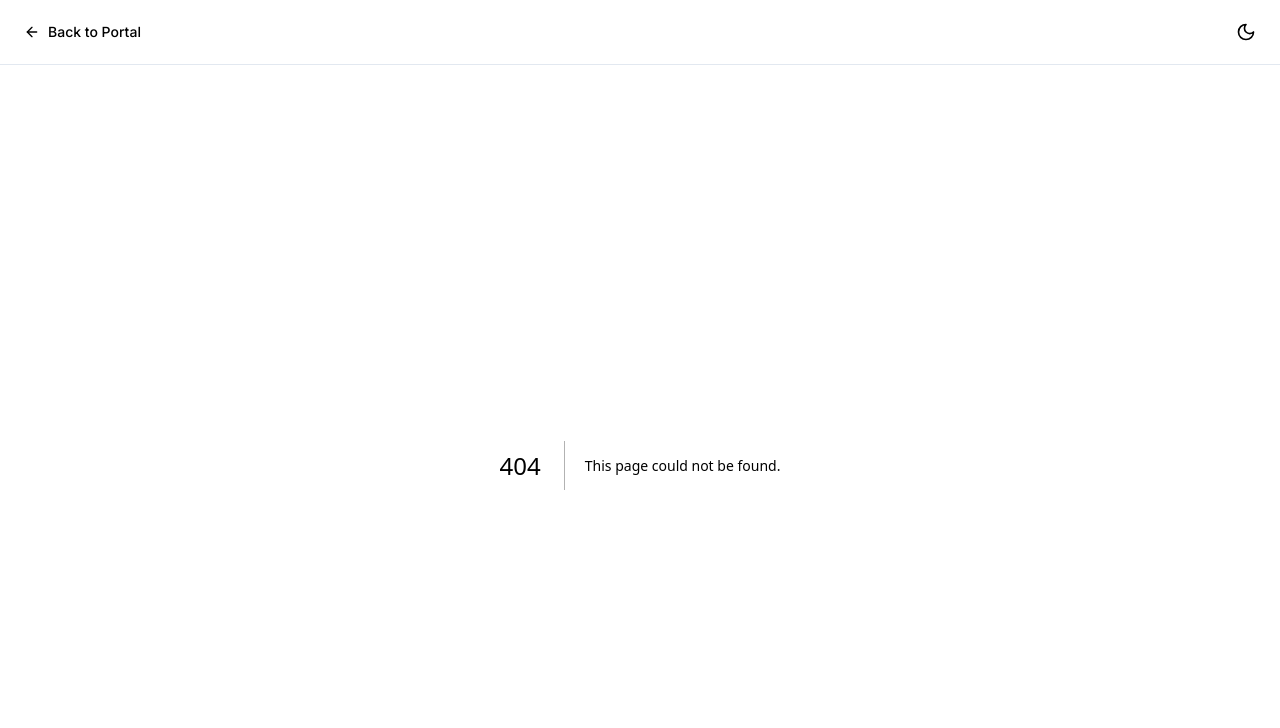
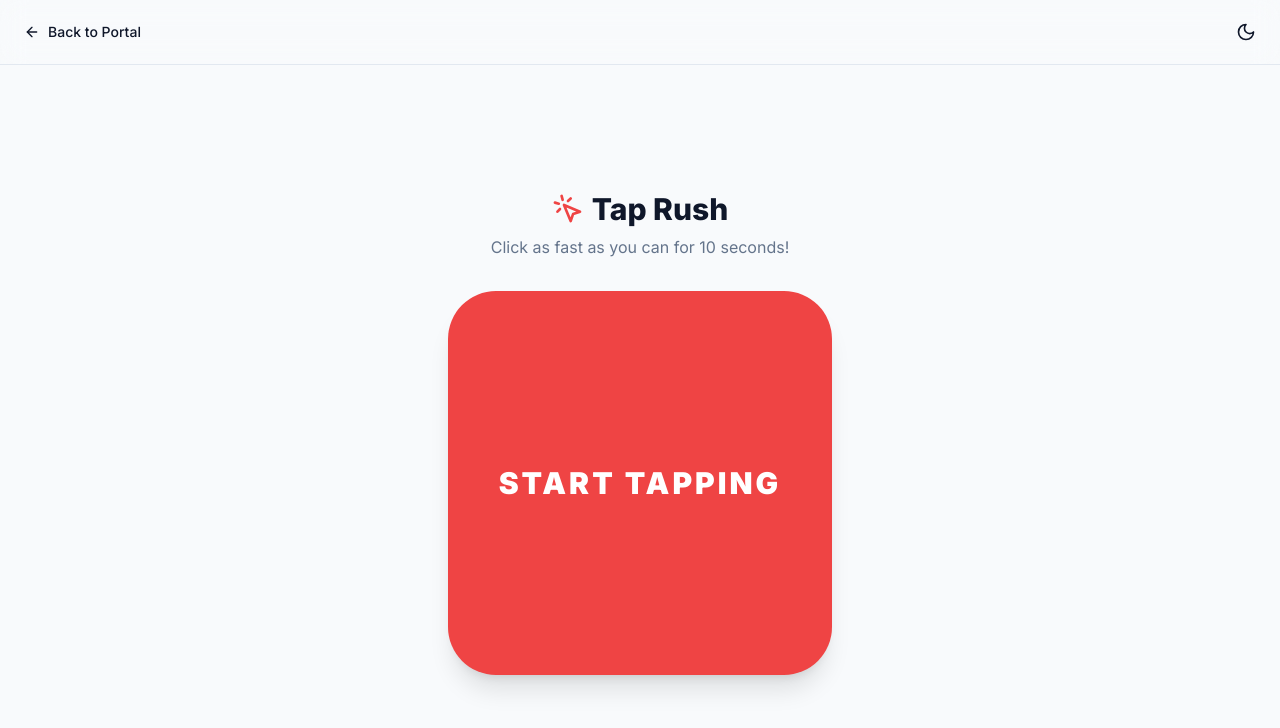
Before and after one commit to Prem759-0/landing-page-universe, a Next.js app: page /tap-counter in a window 1280 px wide. Before the commit this address had no page. Shown: the top 728 px of the page. Built offline with nearby package versions, Linux system fonts and the light colour scheme.

Commit message:
Create page.tsx

```diff
--- /dev/null
+++ b/app/tap-counter/page.tsx
@@ -0,0 +1,107 @@
+"use client";
+
+import { useState, useEffect } from "react";
+import { motion } from "framer-motion";
+import { MousePointerClick, Trophy } from "lucide-react";
+import { useLocalStorage } from "@/hooks/useLocalStorage";
+import { cn } from "@/lib/utils";
+
+export default function TapCounter() {
+  const [score, setScore] = useState(0);
+  const [timeLeft, setTimeLeft] = useState(10);
+  const [isPlaying, setIsPlaying] = useState(false);
+  const [isFinished, setIsFinished] = useState(false);
+
+  const [highScore, setHighScore, isHydrated] = useLocalStorage<number>("tap-highscore", 0);
+
+  useEffect(() => {
+    let timer: NodeJS.Timeout;
+    if (isPlaying && timeLeft > 0) {
+      timer = setInterval(() => setTimeLeft((prev) => prev - 1), 1000);
+    } else if (timeLeft === 0 && isPlaying) {
+      setIsPlaying(false);
+      setIsFinished(true);
+      if (score > highScore) {
+        setHighScore(score);
+      }
+    }
+    return () => clearInterval(timer);
+  }, [isPlaying, timeLeft, score, highScore, setHighScore]);
+
+  const handleTap = () => {
+    if (isFinished) return;
+    if (!isPlaying) {
+      setIsPlaying(true);
+      setScore(1);
+    } else {
+      setScore((prev) => prev + 1);
+    }
+  };
+
+  const resetGame = () => {
+    setScore(0);
+    setTimeLeft(10);
+    setIsPlaying(false);
+    setIsFinished(false);
+  };
+
+  const clicksPerSecond = isFinished ? (score / 10).toFixed(1) : "0.0";
+
+  return (
+    <div className="flex-1 flex flex-col p-4 md:p-12 items-center justify-center">
+      <div className="max-w-md w-full text-center mb-8 space-y-2">
+        <h1 className="text-3xl font-extrabold flex justify-center items-center gap-2">
+          <MousePointerClick className="w-8 h-8 text-red-500" /> Tap Rush
+        </h1>
+        <p className="text-slate-500 dark:text-slate-400">Click as fast as you can for 10 seconds!</p>
+
+        {isHydrated && highScore > 0 && (
+          <div className="inline-flex items-center gap-1 bg-yellow-100 dark:bg-yellow-900/30 text-yellow-600 dark:text-yellow-500 px-4 py-1.5 rounded-full text-sm font-bold mt-4">
+            <Trophy className="w-4 h-4" /> High Score: {highScore}
+          </div>
+        )}
+      </div>
+
+      <motion.button
+        onClick={handleTap}
+        disabled={isFinished}
+        whileTap={!isFinished ? { scale: 0.95 } : {}}
+        className={cn(
+          "w-full max-w-sm aspect-square rounded-[3rem] shadow-xl flex flex-col items-center justify-center text-white transition-colors duration-300",
+          !isPlaying && !isFinished ? "bg-red-500 hover:bg-red-400" :
+          isPlaying ? "bg-indigo-500" : "bg-slate-800 dark:bg-slate-700"
+        )}
+      >
+        {!isPlaying && !isFinished && (
+          <span className="text-3xl font-black uppercase tracking-widest">Start Tapping</span>
+        )}
+
+        {isPlaying && (
+          <>
+            <span className="text-8xl font-black">{score}</span>
+            <span className="text-xl font-medium opacity-80 mt-2">{timeLeft}s left</span>
+          </>
+        )}
+
+        {isFinished && (
+          <>
+            <span className="text-6xl font-black mb-2">{score}</span>
+            <span className="text-lg font-medium text-slate-300">Total Taps</span>
+            <span className="text-sm font-bold text-slate-400 mt-4">{clicksPerSecond} clicks/sec</span>
+          </>
+        )}
+      </motion.button>
+
+      {isFinished && (
+        <motion.button
+          initial={{ opacity: 0, y: 10 }}
+          animate={{ opacity: 1, y: 0 }}
+          onClick={resetGame}
+          className="mt-8 px-8 py-3 rounded-full bg-slate-900 dark:bg-white text-white dark:text-slate-900 font-bold hover:scale-105 transition-transform"
+        >
+          Try Again
+        </motion.button>
+      )}
+    </div>
+  );
+}
```
